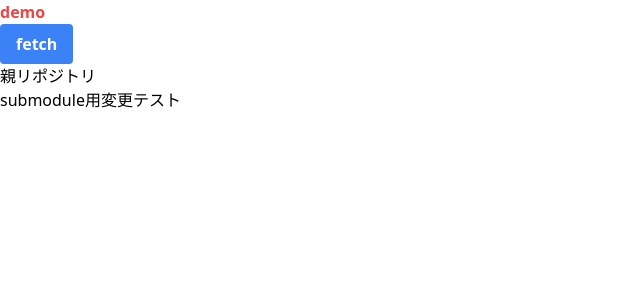
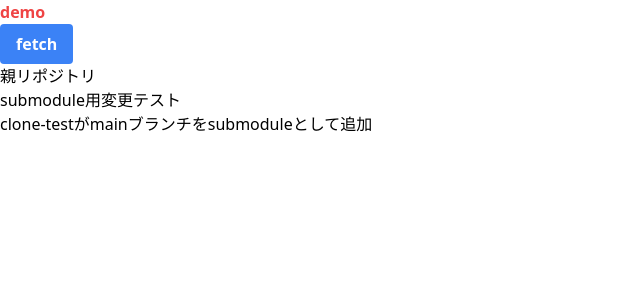
Before and after one commit to KIYO1234/karaoke, a React (Create React App) app in the folder front/: page / in a window 1280 px wide. Shown: the top 300 px of the page, without its empty margins (0-640 px from the left). Built offline with nearby package versions, Linux system fonts and the light colour scheme.

Commit message:
clone-testがmainブランチをsubmoduleとして追加

```diff
--- a/front/src/App.tsx
+++ b/front/src/App.tsx
@@ -46,6 +46,7 @@ function App() {
       <Button onClick={onClick} />
       <div>親リポジトリ</div>
       <div>submodule用変更テスト</div>
+      <div>clone-testがmainブランチをsubmoduleとして追加</div>
     </>
   );
 }
```
